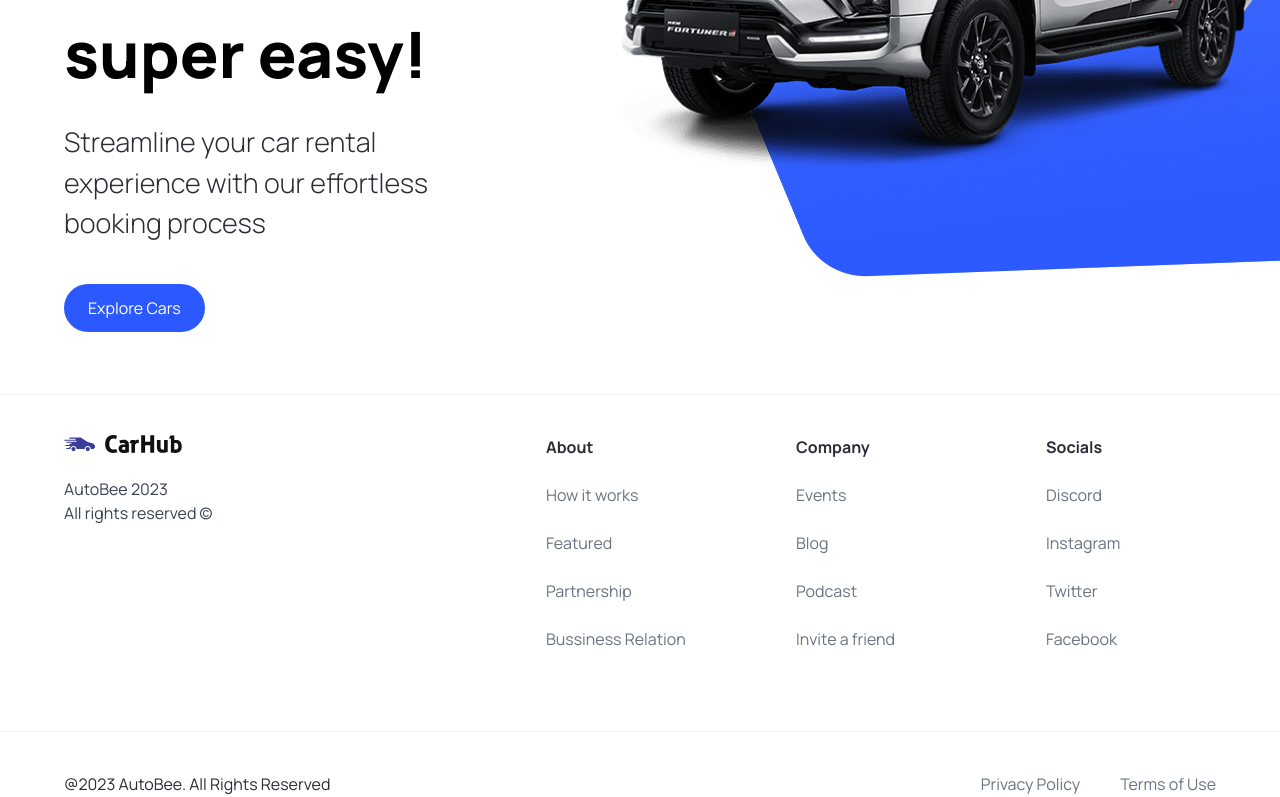
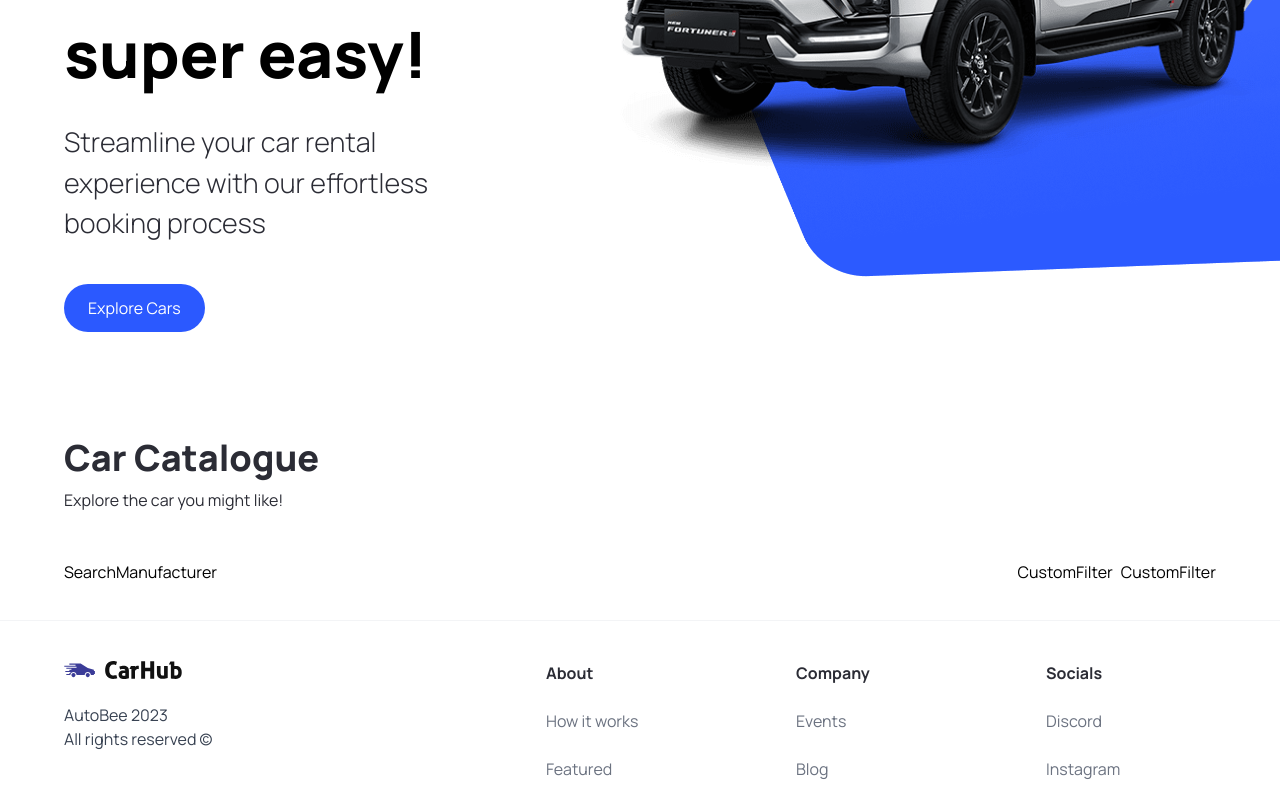
Before and after one commit to anirudhsalaria/AutoBee, a Next.js app: page / in a window 1280 px wide. Shown: the part 426-1223 px from the top of the page. Built offline with nearby package versions, Linux system fonts and the light colour scheme.

Commit message:
doing Car Catalogue

```diff
--- a/app/page.tsx
+++ b/app/page.tsx
@@ -1,10 +1,28 @@
-import { Hero } from '@/components'
+import { CustomFilter, Hero, SearchBar } from '@/components'
 import Image from 'next/image'
 
 export default function Home() {
   return (
     <main className="overflow-hidden">
       <Hero />
+
+      <div className='mt-12 padding-x padding-y max-width' id="discover">
+        <div className='home__text-container'>
+          <h1 className='text-4xl font-extrabold'>Car Catalogue</h1>
+          <p>Explore the car you might like!</p>
+        </div>
+
+        <div className='home__filters'>
+          <SearchBar/>
+
+          <div className='home__filter-container'>
+            <CustomFilter title="fuel" />
+            <CustomFilter title="year" />
+          </div>
+
+        </div>
+
+      </div>
     </main>
   )
 }
--- /dev/null
+++ b/components/CustomFilter.tsx
@@ -0,0 +1,11 @@
+import React from 'react'
+
+const CustomFilter = () => {
+  return (
+    <div>
+      CustomFilter
+    </div>
+  )
+}
+
+export default CustomFilter
--- /dev/null
+++ b/components/SearchBar.tsx
@@ -0,0 +1,23 @@
+"use client";
+import { useState } from "react";
+
+import {SearchManufacturer} from "./";
+
+const SearchBar = () => {
+    const [manufacturer, setManufacturer] = useState('');
+
+    const handleSearch = () => {}
+
+  return (
+    <form className='searchbar' onSubmit={handleSearch}>
+        <div className="searchbar__item">
+            <SearchManufacturer
+                manufacturer= {manufacturer}
+                setManufacturer={setManufacturer}
+            />
+        </div>
+    </form>
+  )
+}
+
+export default SearchBar
--- /dev/null
+++ b/components/SearchManufacturer.tsx
@@ -0,0 +1,12 @@
+import { SearchManufacturerProps } from '@/types'
+import React from 'react'
+
+const SearchManufacturer = ({manufacturer, setManufacturer}: SearchManufacturerProps) => {
+  return (
+    <div>
+      SearchManufacturer
+    </div>
+  )
+}
+
+export default SearchManufacturer
--- a/types/index.ts
+++ b/types/index.ts
@@ -7,3 +7,8 @@ export interface CustomButtonProps {
     MouseEventHandler<HTMLButtonElement>;
     btnType?: "button" | "submit";
 }
+
+export interface SearchManufacturerProps {
+    manufacturer: string;
+    setManufacturer: (manufacturer: string) => void;
+}
```
Also changed, not shown: components/index.tsx (+7 -1 lines).
